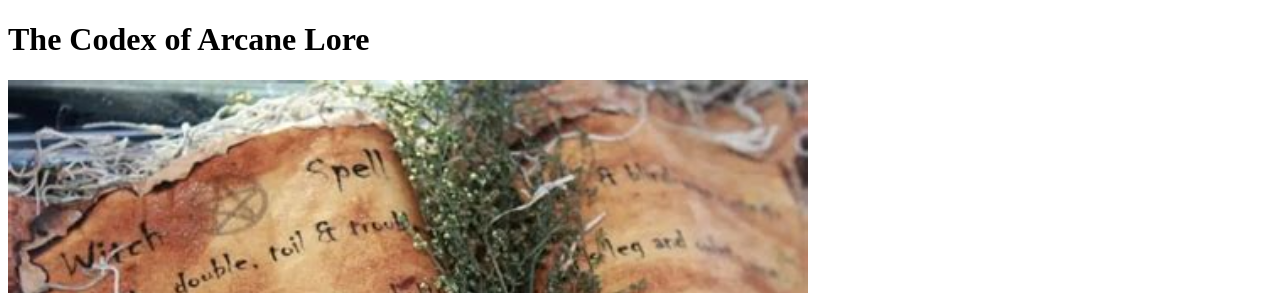
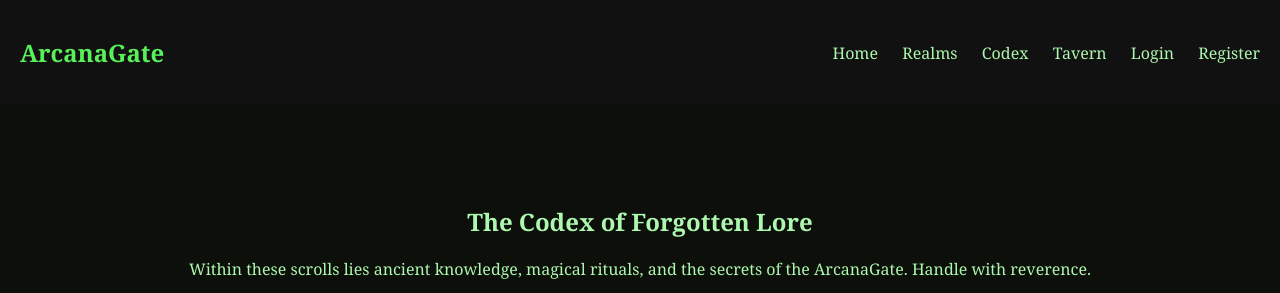
Before and after one commit to Dino-code94/ArcanaGate-Project, a Flask app: page /codex in a window 1280 px wide. Shown: the top 293 px of the page. Run offline with Flask 3, Linux system fonts and the light colour scheme.

Commit message:
Update Codex page: added scroll images, new HTML layout, and CSS; removed old images

```diff
--- a/static/style.css
+++ b/static/style.css
@@ -141,3 +141,32 @@ body {
     font-size: 0.95em;
     color: #c1f0c1;
   }
+
+  /* === Codex Page Styling === */
+.codex-container {
+    display: flex;
+    flex-direction: column;
+    align-items: center;
+    padding: 40px 20px;
+    gap: 30px;
+  }
+
+  .codex-entry {
+    background: #1b1b1b;
+    border: 1px solid #59f159;
+    padding: 20px;
+    border-radius: 10px;
+    width: 80%;
+    max-width: 600px;
+    box-shadow: 0 0 15px rgba(89, 241, 89, 0.2);
+  }
+
+  .codex-entry h3 {
+    color: #aef7ae;
+    text-shadow: 0 0 4px #59f159;
+  }
+
+  .codex-entry p {
+    color: #c1f0c1;
+    font-size: 0.95em;
+  }
--- a/templates/codex.html
+++ b/templates/codex.html
@@ -1,25 +1,66 @@
 <!DOCTYPE html>
-<html>
+<html lang="en">
 
 <head>
-    <title>Codex - ArcanaGate</title>
+    <meta charset="UTF-8">
+    <title>Codex – ArcanaGate</title>
+    <link rel="stylesheet" href="{{ url_for('static', filename='style.css') }}">
 </head>
 
 <body>
-    <h1>The Codex of Arcane Lore</h1>
 
-    <img src="{{ url_for('static', filename='images/codex_scroll.jpg') }}" alt="Arcane Codex"
-        style="width:100%; max-width:800px; margin-bottom:20px;">
+    <!-- === Header Navigation === -->
+    <header>
+        <h1 class="logo">ArcanaGate</h1>
+        <nav>
+            <a href="/">Home</a>
+            <a href="/realms">Realms</a>
+            <a href="/codex">Codex</a>
+            <a href="/tavern">Tavern</a>
+            {% if session.get('username') %}
+            <a href="/logout">Logout</a>
+            {% else %}
+            <a href="/login">Login</a>
+            <a href="/register">Register</a>
+            {% endif %}
+        </nav>
+    </header>
 
-    <ul>
-        <li><strong>Spell: Shadowbind</strong> — Immobilizes a target using threads of void magic.</li>
-        <li><strong>Artifact: Eye of Astral</strong> — Reveals glimpses of alternate timelines.</li>
-        <li><strong>Potion: Moonmist Elixir</strong> — Grants temporary invisibility under moonlight.</li>
-        <li><strong>Curse: Soulthorn</strong> — Seeds pain into the thoughts of betrayers.</li>
-        <li><strong>Enchantment: Aetherstep</strong> — Allows walking short distances through walls.</li>
-    </ul>
+    <!-- === Main Codex Section === -->
+    <main>
+        <h2 class="section-title">The Codex of Forgotten Lore</h2>
+        <p class="intro-text">
+            Within these scrolls lies ancient knowledge, magical rituals, and the secrets of the ArcanaGate. Handle with
+            reverence.
+        </p>
 
-    <p><a href="/">Return to Gate</a></p>
+        <!-- === Scroll Image 1 === -->
+        <div class="codex-image-container">
+            <img src="{{ url_for('static', filename='images/codex_scroll.jpg') }}" alt="Ancient Scroll"
+                class="codex-image">
+            <p class="caption">A weathered scroll containing forbidden enchantments.</p>
+        </div>
+
+        <!-- === Scroll Image 2 === -->
+        <div class="codex-image-container">
+            <img src="{{ url_for('static', filename='images/ancient_spellbook.jpg') }}" alt="Ancient Spellbook"
+                class="codex-image">
+            <p class="caption">Pages from the Codex Arcanum—inked in blood and moonlight.</p>
+        </div>
+
+        <!-- === Scroll Image 3 === -->
+        <div class="codex-image-container">
+            <img src="{{ url_for('static', filename='images/magic_library_scroll.jpg') }}" alt="Magic Library"
+                class="codex-image">
+            <p class="caption">Deep in the library of magic, scrolls whisper forgotten names.</p>
+        </div>
+    </main>
+
+    <!-- === Footer === -->
+    <footer>
+        <p>&copy; 2025 ArcanaGate. All rights reserved.</p>
+    </footer>
+
 </body>
 
 </html>
```
Also changed, not shown: static/images/codex_scroll.jpg (deleted), static/images/realms_map.jpg (deleted), static/images/tavern_interior.jpg (deleted).
